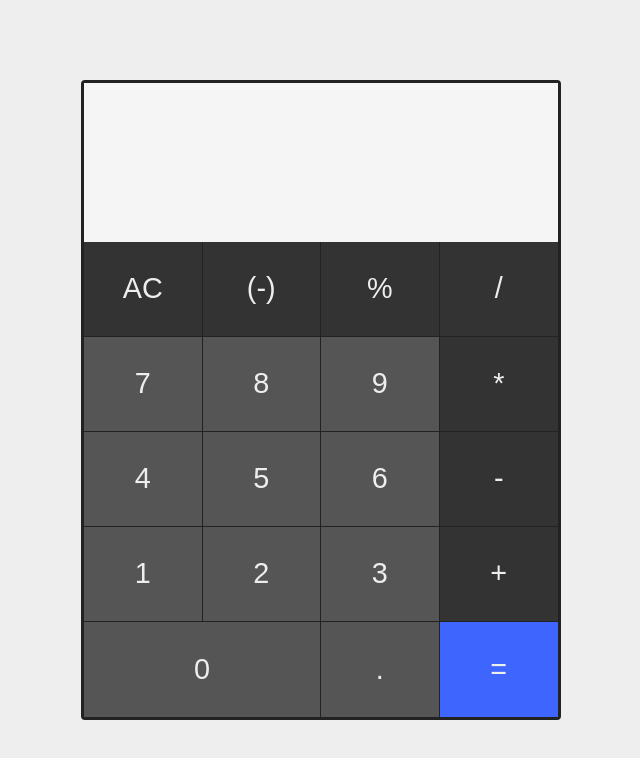
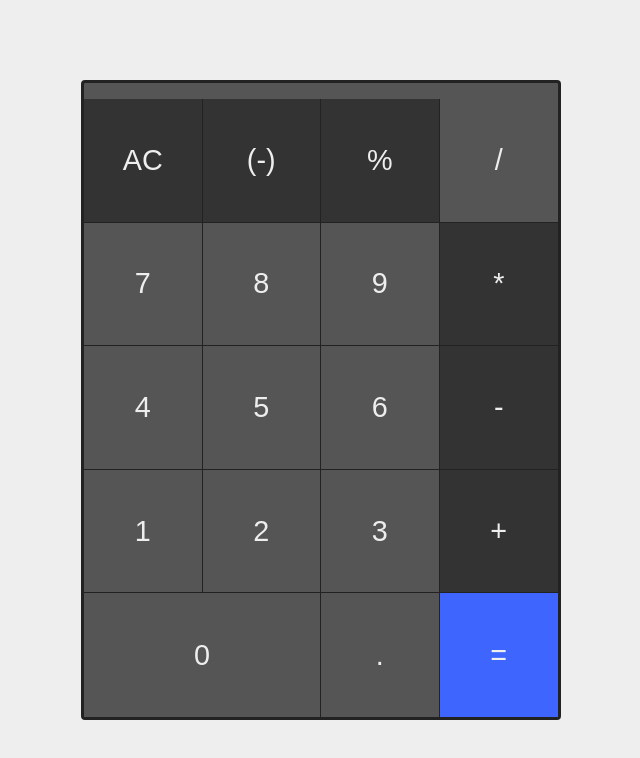
Before and after one commit to ryanjmack/calculator, a website: page src/index.html in a window 1280 px wide. Shown: the whole page, without its empty margins (319-959 px from the left). Drawn offline with nearby package versions, Linux system fonts and the light colour scheme; files that its build step writes are made by us from their sources.

Commit message:
Add more dataset attributes, and fix silly mistake for the calculator oupt element

```diff
--- a/src/index.html
+++ b/src/index.html
@@ -10,39 +10,42 @@
 	<link rel="shortcut icon" type="image/x-icon" href="favicon.ico">
 	<link rel="stylesheet" href="/stylesheets/css/normalize.css">
 	<link rel="stylesheet" href="/stylesheets/css/master.css">
+	<script type="text/javascript" src="js/general.js" defer></script>
 </head>
 
 <body>
 	<main>
-		<div class="input-field"></div>
+		<div class="output-field">
+			<p></p>
+		</div>
 			<div class="row">
-				<button data-value="AC" class="invert">AC</button>
-				<button data-value="negative" class="invert">(-)</button>
-				<button data-value="percent" class="invert">%</button>
-				<button data-value="divide" class="invert">/</button>
+				<button data-value="AC" data-operator="AC" class="invert">AC</button>
+				<button data-value="negative" data-operator="-" class="invert">(-)</button>
+				<button data-value="percentage" data-operator="%" class="invert">%</button>
+				<button data-value="divide" class="/">/</button>
 			</div>
 			<div class="row">
 				<button data-value="7">7</button>
 				<button data-value="8">8</button>
 				<button data-value="9">9</button>
-				<button data-value="multiply" class="invert">*</button>
+				<button data-value="multiply" data-operator="*"class="invert">*</button>
 			</div>
 			<div class="row">
 				<button data-value="4">4</button>
 				<button data-value="5">5</button>
 				<button data-value="6">6</button>
-				<button data-value="subtract" class="invert">-</button>
+				<button data-value="subtract" data-operator="-" class="invert">-</button>
 			</div>
 			<div class="row">
 				<button data-value="1">1</button>
 				<button data-value="2">2</button>
 				<button data-value="3">3</button>
-				<button data-value="add" class="invert">+</button>
+				<button data-value="add" data-operator="+" class="invert">+</button>
 			</div>
 			<div class="row">
 				<button data-value="0">0</button>
-				<button data-value=".">.</button>
-				<button data-value="equals">=</button>
+				<button data-value="decimal" data-operator=".">.</button>
+				<button data-value="equals" data-operator="=">=</button>
 			</div>
 	</main>
 </body>
```
